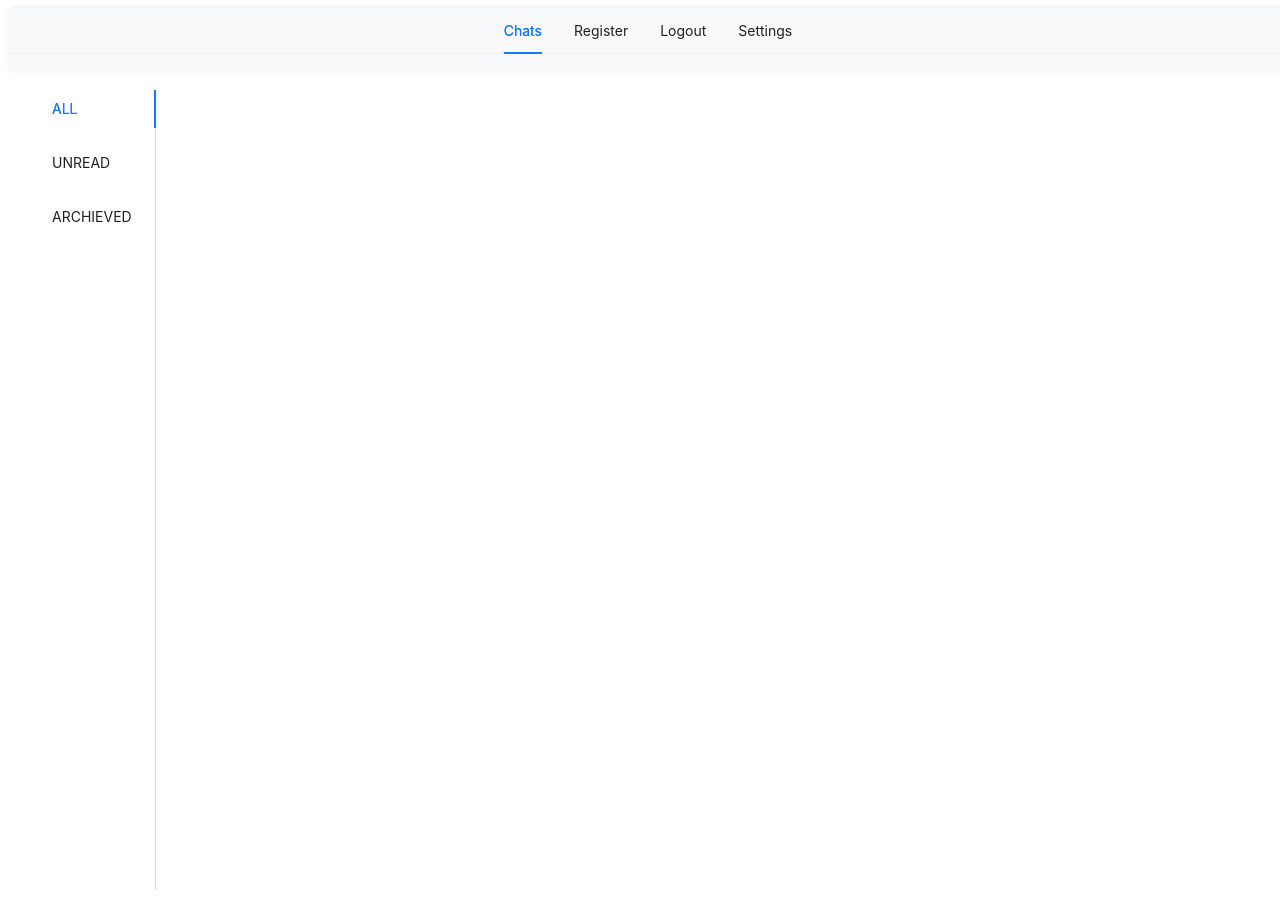
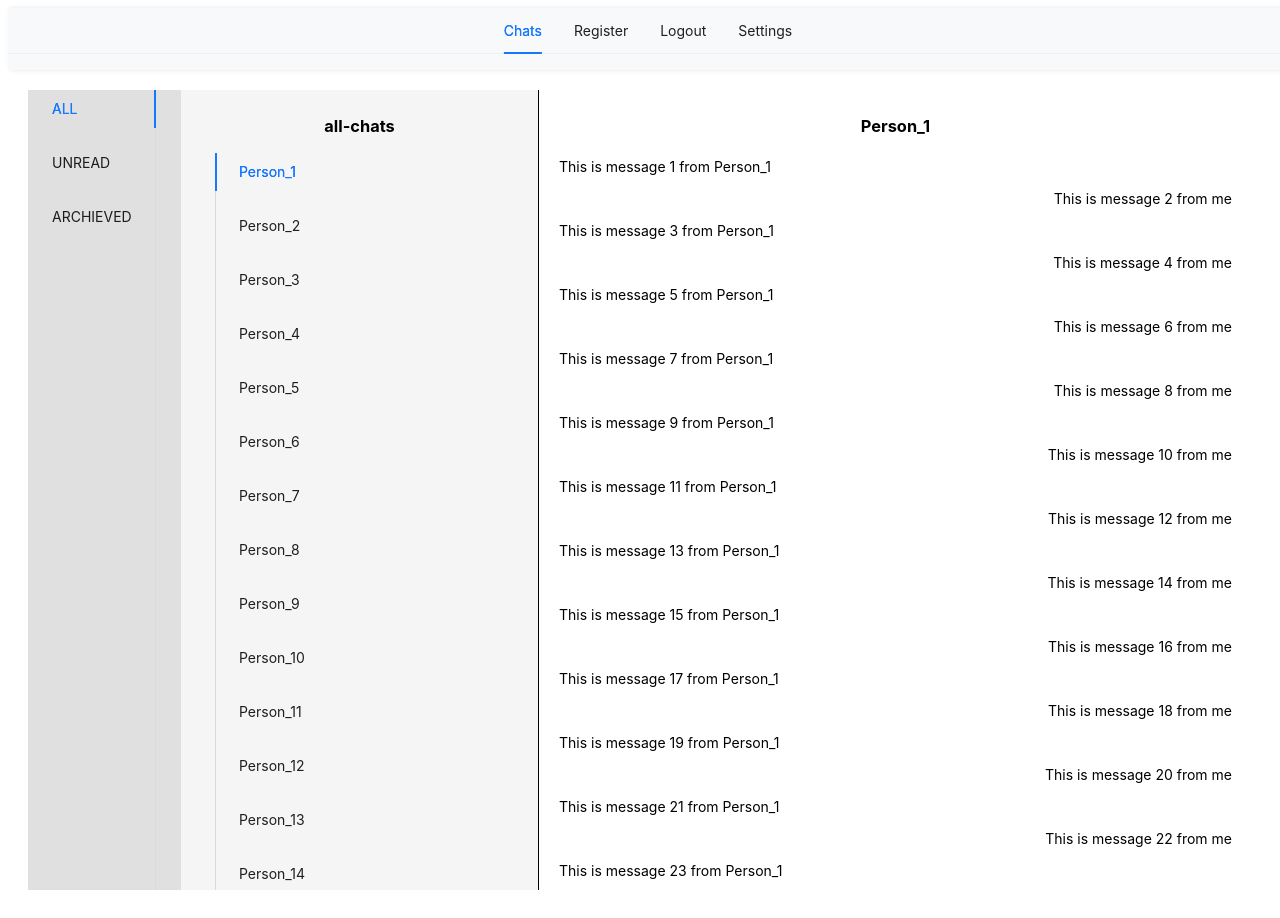
Before and after one commit to samsingh2h27e/chatting-app, a React (Create React App) app: page / in a window 1280 px wide. Built offline with nearby package versions, Linux system fonts and the light colour scheme.

Commit message:
done with the basic functionality of messagebox

```diff
--- a/src/layout/Layout.jsx
+++ b/src/layout/Layout.jsx
@@ -5,19 +5,20 @@ const Layout = ({ children }) => {
   const screenStyles = {
     // display: "flex", // Create a horizontal flex container
     // minHeight: "100vh", // Ensure the layout spans the full viewport height
+    display:"block",
   };
 
   const navbarStyles = {
     // minHeight: "100vh", // Full height for the navbar
     width: "100vw", // Set a fixed width for the navbar
     position: "sticky", // Sticky positioning to make it stick
-    top: 0, // Required for sticky positioning
+    // top: 0, // Required for sticky positioning
     backgroundColor: "#f8f9fa", // Example background color
     boxShadow: "2px 0 5px rgba(0,0,0,0.1)", // Optional shadow for better visibility
   };
 
   const contentStyles = {
-    // flexGrow: 1, // Let the content area take up the remaining space
+    flexGrow: 1, // Let the content area take up the remaining space
     padding: "20px", // Add some padding for the content
   };
 
--- a/src/layout/MessageBox.jsx
+++ b/src/layout/MessageBox.jsx
@@ -1,27 +1,132 @@
-import React from 'react'
+import React , {useState, useEffect} from 'react'
 import { Tabs } from 'antd';
+import { Col, Row } from "antd";
 
 
 
 
-const MyTabs = () => {
-  // Define the array of elements you want to display in the tabs
+
+// const MyTabs = () => {
+//   // Define the array of elements you want to display in the tabs
+//   const tabData = [
+//     { label: "ALL",key:"1",   content: "/all-chats" },
+//     { label: "UNREAD",key:"2",  content: "unread-chats" },
+//     { label: "ARCHIEVED",key:"3",  content: "archieved-chats" },
+//   ];
+
+
+
+//   return (
+
+//       <Tabs
+//         style={{
+//           minHeight: "100vh",
+//           position: "sticky",
+//           left: "0",
+//         }}
+//         defaultActiveKey="1" // Set the default active tab
+//         tabPosition="left" // Position the tabs on the left
+//         items={tabData.map((item) => ({
+//           label: item.label, // The tab label
+//           key: item.key, // Unique key for each tab
+//         }))}
+//       />
+
+//   );
+// };
+
+
+
+// const dummyPeople = [
+//   {
+//     name: "A",
+//     messages: [
+//       {
+//         sender: this.name,
+//         message: "hii",
+//       },
+//       {
+//         sender: "me",
+//         message: "hello there",
+//       },
+//       {
+//         sender: "me",
+//         message: "What made you text me",
+//       },
+//     ],
+//   },
+// ];
+
+const dummyPeople = Array.from({ length: 20 }, (_, personIndex) => {
+  const personName = `Person_${personIndex + 1}`;
+
+  return {
+    name: personName,
+    id : personIndex + 1,
+    messages: Array.from({ length: 40 }, (__, messageIndex) => ({
+      sender: messageIndex % 2 === 0 ? personName : "me", // Alternating sender
+      message: `This is message ${messageIndex + 1} from ${
+        messageIndex % 2 === 0 ? personName : "me"
+      }`,
+    })),
+  };
+});
+
+
+
+
+
+const MessageBox = () => {
+
   const tabData = [
-    { label: "ALL",key:"1",   content: "/all-chats" },
-    { label: "UNREAD",key:"2",  content: "unread-chats" },
-    { label: "ARCHIEVED",key:"3",  content: "archieved-chats" },
+    { label: "ALL", key: "1", content: "all-chats" },
+    { label: "UNREAD", key: "2", content: "unread-chats" },
+    { label: "ARCHIEVED", key: "3", content: "archieved-chats" },
   ];
+
+  const [activeTab, setActiveTab] = useState(tabData[0]);
+  const [activeChat, setActiveChat] = useState(dummyPeople[0]);
+
+  const onTabChange = (key) => {
+    const tab = tabData.find((item) => item.key === key);
+    if (tab) {
+      setActiveTab(tab); // Navigate to the URL defined in `fn`
+    }
+  };
+
+  const onChatChange = (key) => {
+    const chat = dummyPeople.find((item) => item.id === key);
+    if (chat) {
+      setActiveChat(chat); // Navigate to the URL defined in `fn`
+    }
+  };
+
+
 
 
 
   return (
-
+    <Row style={{ height: "100vh", overflow: "hidden" }}>
+      {/* Sidebar : Left Column: Non-scrollable */}
+      <Col
+        span={3}
+        style={{
+          height: "100vh",
+          backgroundColor: "#e0e0e0",
+          // padding: "10px",
+          // display: "flex",
+          // alignItems: "center",
+          // justifyContent: "center",
+        }}
+      >
         <Tabs
           style={{
             minHeight: "100vh",
             position: "sticky",
             left: "0",
           }}
+          onChange={onTabChange}
+          activeKey={activeTab.key}
           defaultActiveKey="1" // Set the default active tab
           tabPosition="left" // Position the tabs on the left
           items={tabData.map((item) => ({
@@ -29,25 +134,82 @@ const MyTabs = () => {
             key: item.key, // Unique key for each tab
           }))}
         />
+      </Col>
 
-  );
+      {/* People : Middle Column: Scrollable */}
+      <Col
+        span={7}
+        style={{
+          overflowY: "scroll",
+          overflowX: "hidden",
+          height: "100vh",
+          backgroundColor: "#f5f5f5",
+          padding: "10px",
+        }}
+      >
+        <h3 style={{ display: "block", textAlign: "center" }}>
+          {activeTab.content}
+        </h3>
+        <div
+          style={{
+            display: "flex",
+            justifyContent: "flex-start", // Aligns the Tabs to the right
+            width: "100%",
+          }}
+        >
+          <Tabs
+            style={{}}
+            activeKey={activeChat.id}
+            onChange={onChatChange}
+            defaultActiveKey="1" // Set the default active tab
+            tabPosition="right" // Position the tabs on the left
+            items={dummyPeople.map((item) => ({
+              label: item.name, // The tab label
+              key: item.id, // Unique key for each tab
+            }))}
+          />
+        </div>
+      </Col>
+
+      {/* Chats with the person : Right Column: Scrollable */}
+      <Col
+        span={14}
+        style={{
+          overflowY: "scroll",
+          height: "100vh",
+          backgroundColor: "#ffffff",
+          padding: "10px",
+          borderLeft: "solid black 1px",
+        }}
+      >
+        <h3 style={{ display: "block", textAlign: "center" }}>
+          {activeChat.name}
+        </h3>
+        <div>
+
+
+          {activeChat.messages.map((message, index) => {
+            const msgStyle = {
+              display: "block",
+              // border: "solid black 1px",
+              padding: "5px",
+              margin: "5px",
+              textAlign: "left",
             };
 
+            if (message.sender === "me") {
+              msgStyle.textAlign = "right";
+            }
 
-
-
-
-const MessageBox = () => {
             return (
-    <div style={{ display: "flex", height: "100vh", position: "relative" }}>
-      <div style={{ position: "sticky", top: 0}}>
-        <MyTabs />
-      </div>
-      <div style={{ overflowY:"scroll",  padding: "0.5vw" }}>
-
-      </div>
+              <div key={index} style={msgStyle}>
+                {message.message}
               </div>
             );
-};
+          })}
+        </div>
+      </Col>
+    </Row>
+  );};
 
 export default MessageBox;
```
Also changed, not shown: src/index.css (line endings or trailing spaces). Lines whose indentation alone changed are shown as unchanged.
